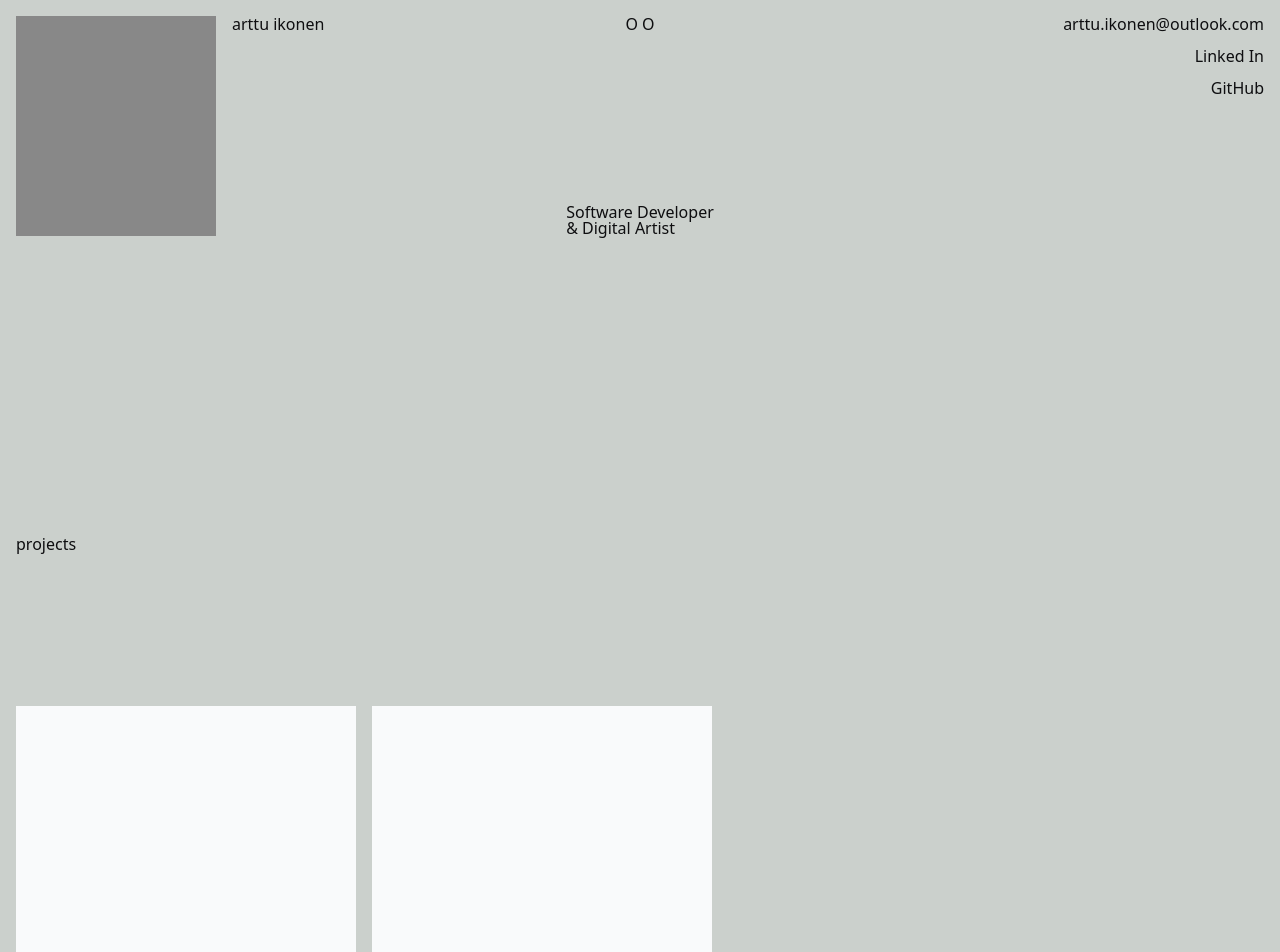
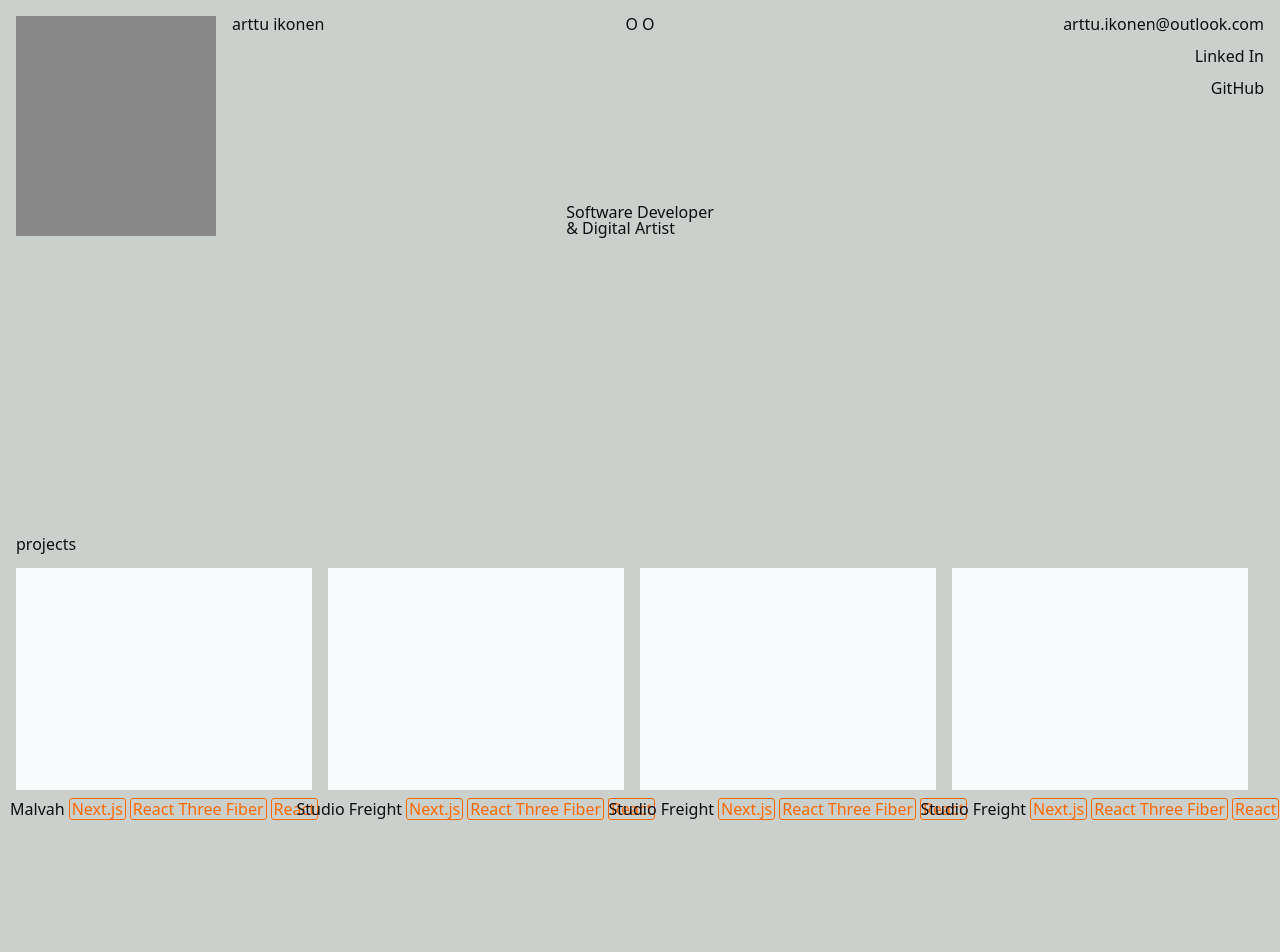
Before and after one commit to aaikon/portfolio, a React (Vite) app: page / in a window 1280 px wide. Shown: the top 952 px of the page. After the commit the page ends 836 px from the top, so only its background shows below. Built offline with nearby package versions, Linux system fonts and the light colour scheme.

Commit message:
Refactor Project and Projects components for improved structure and readability

```diff
--- a/src/components/Project.jsx
+++ b/src/components/Project.jsx
@@ -1,11 +1,11 @@
 import Tag from "./Tag";
 
-const Project = ({ title, imgage, tags }) => {
+const Project = ({ title, image, tags }) => {
   return (
-    <div className="flex aspect-[1.15/1] h-[292.65px] w-[340px] flex-col">
-      <div className="aspect-4/3 h-[255px] w-[340px] bg-gray-50" />
-      <div className="flex h-full w-full flex-row items-center justify-center gap-[4px]">
-        <p className="w-full">{title}</p>
+    <div className="h-min max-w-[calc(25%-16px)] flex-shrink flex-grow flex-col">
+      <div className="aspect-4/3 flex-shrink flex-grow bg-gray-50" />
+      <div className="flex h-full w-full flex-row items-center justify-center gap-[4px] pt-[8px]">
+        <p className="w-full text-nowrap">{title}</p>
         {tags.map((t) => (
           <Tag key={t} text={t} />
         ))}
--- a/src/components/Projects.jsx
+++ b/src/components/Projects.jsx
@@ -2,11 +2,19 @@ import Project from "./Project";
 
 const Projects = () => {
   return (
-    <div className="flex h-[600px] w-full flex-wrap gap-[16px]">
+    <div className="flex h-min w-full flex-wrap gap-[16px]">
       <p>projects</p>
       <div className="flex w-full gap-[16px]">
         <Project
           title={"Malvah"}
+          tags={["Next.js", "React Three Fiber", "React"]}
+        />
+        <Project
+          title={"Studio Freight"}
+          tags={["Next.js", "React Three Fiber", "React"]}
+        />
+        <Project
+          title={"Studio Freight"}
           tags={["Next.js", "React Three Fiber", "React"]}
         />
         <Project
```
